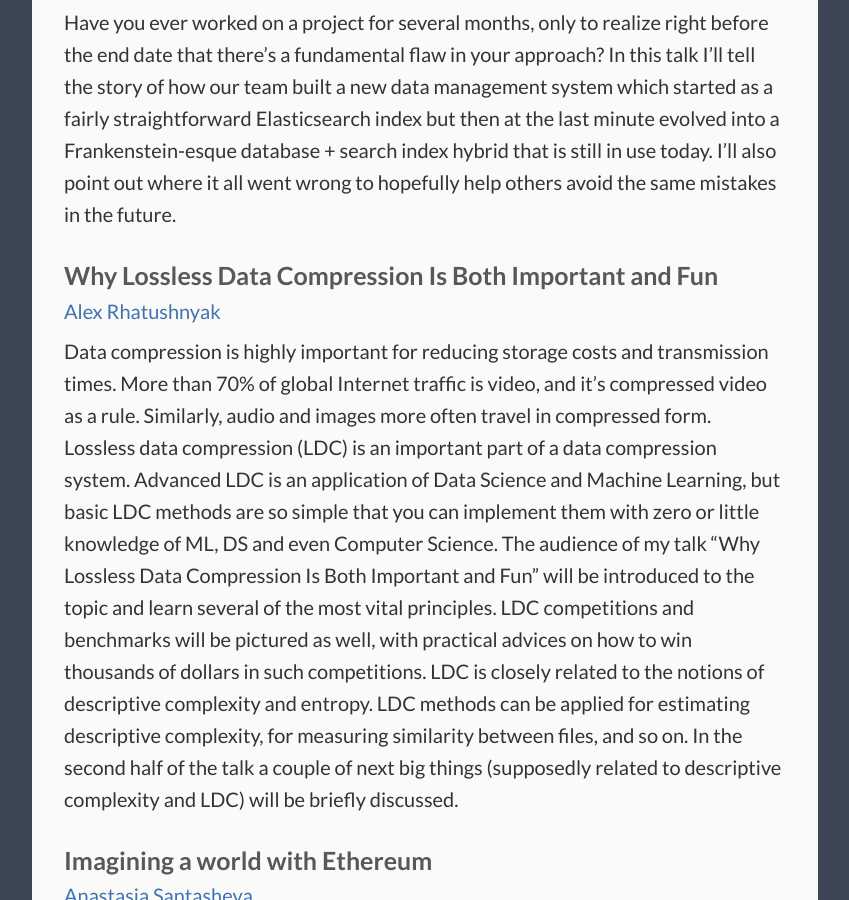
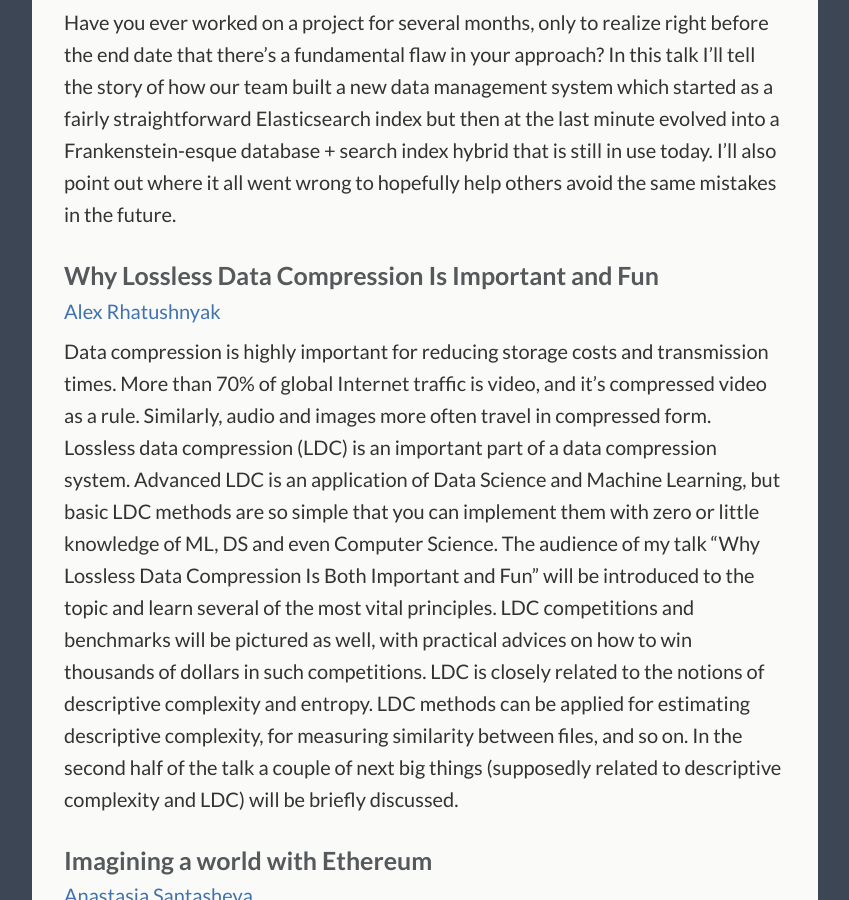
Before and after one commit to StarConKW/starconkw.github.io, a Jekyll site: the page built from _pages/talks.md, in a window 1280 px wide and 900 px high, scrolled down 5492 px. Shown: the whole window, without its empty margins (215-1064 px from the left). Built offline with Jekyll 4.4.1, drawn with Linux system fonts in a browser that asks for light colours.

Commit message:
remove both from Alex's talk

```diff
--- a/_pages/talks.md
+++ b/_pages/talks.md
@@ -134,7 +134,7 @@ Have you ever worked on a project for several months, only to realize right befo
 
 
 
-### Why Lossless Data Compression Is Both Important and Fun
+### Why Lossless Data Compression Is Important and Fun
 
 [Alex Rhatushnyak](/speakers#alex-rhatushnyak)
 
```
Also changed, not shown: _pages/speakers.md (+1 -1 lines).
